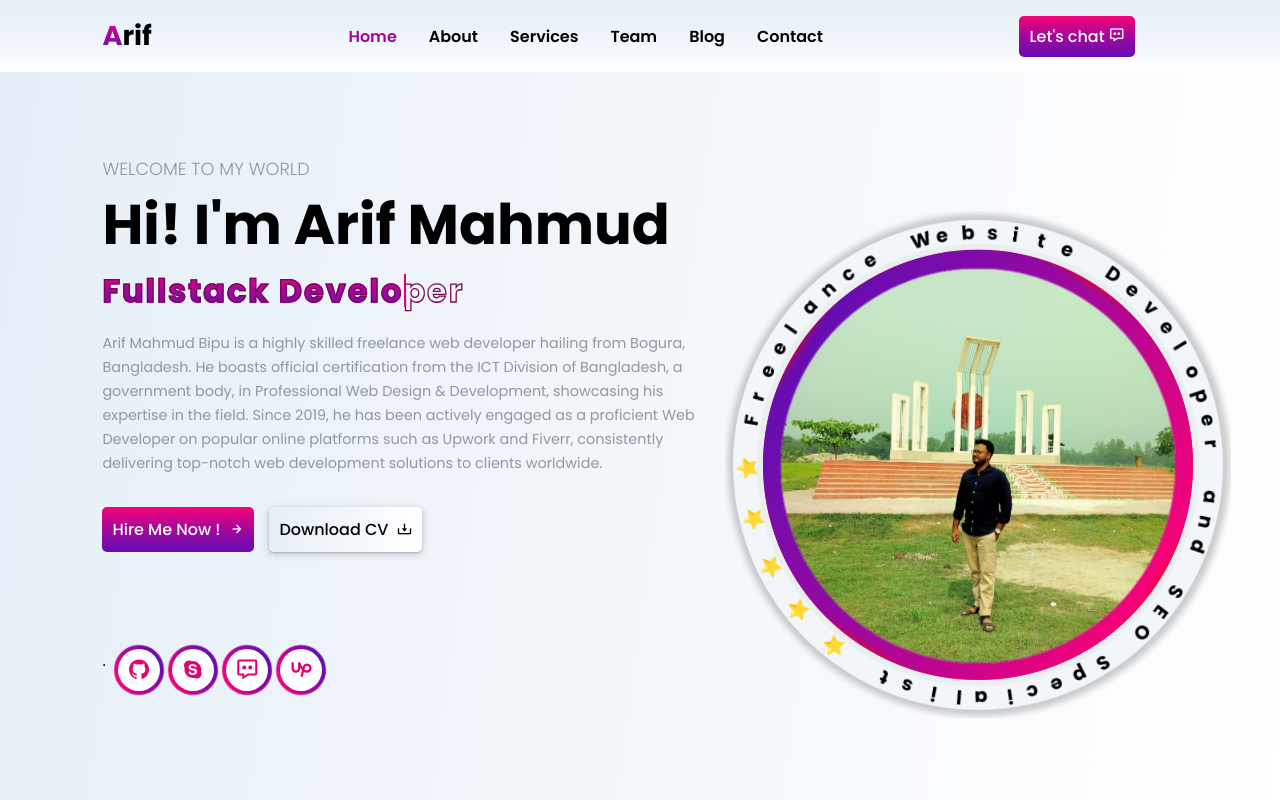
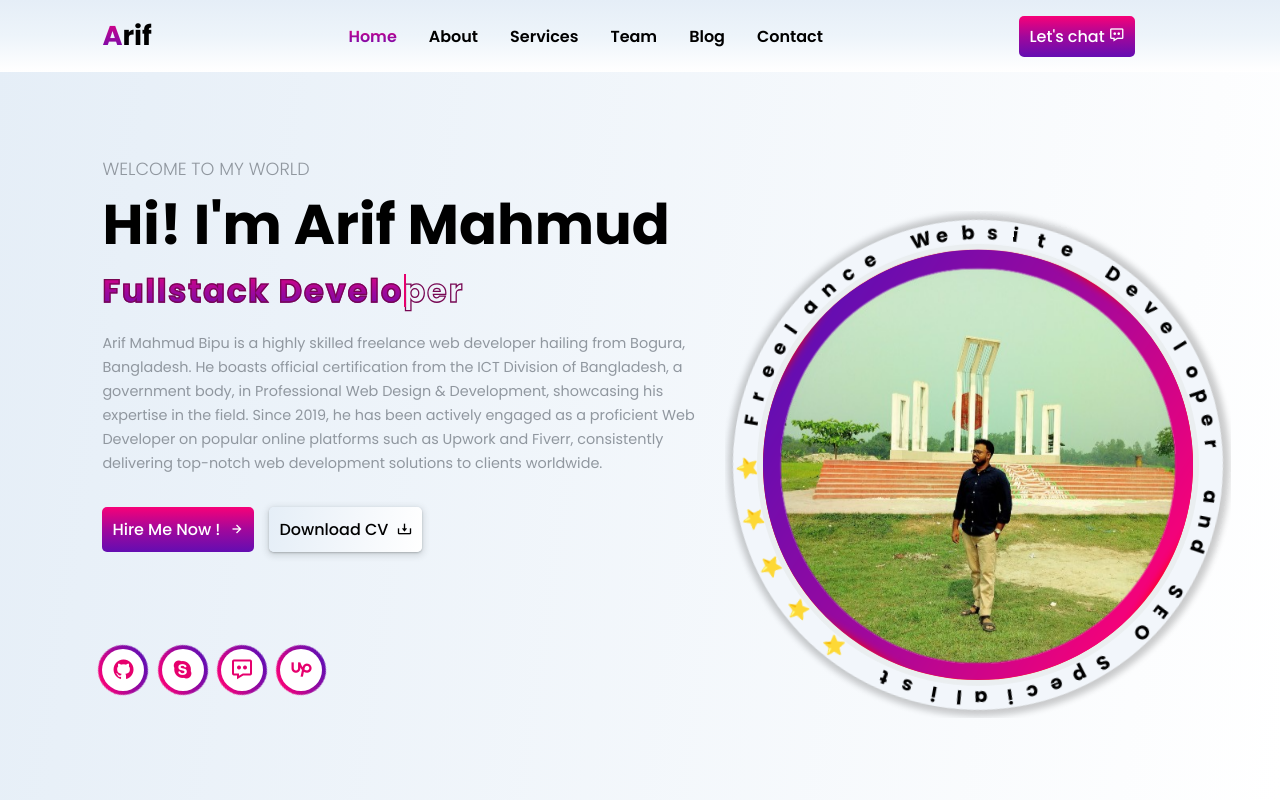
Before and after one commit to arifmbipu/bipu.github.io, a plain HTML site: page index.html in a window 1280 px wide. Shown: the top 800 px of the page. Drawn offline with nearby package versions, Linux system fonts and the light colour scheme.

Commit message:
Update index.html

```diff
--- a/index.html
+++ b/index.html
@@ -58,7 +58,7 @@
                 <a href="img/resume.pdf" target="_blank" class="btn d-CV">Download CV <i class='bx bx-download'></i></a>
             </div>
 
-            <div class="social-media">.
+            <div class="social-media">
                 <div class="bg-icon">
                     <a href="https://github.com/arifmbipu"><i class='bx bxl-github'></i></a>
                     <span></span>
```
